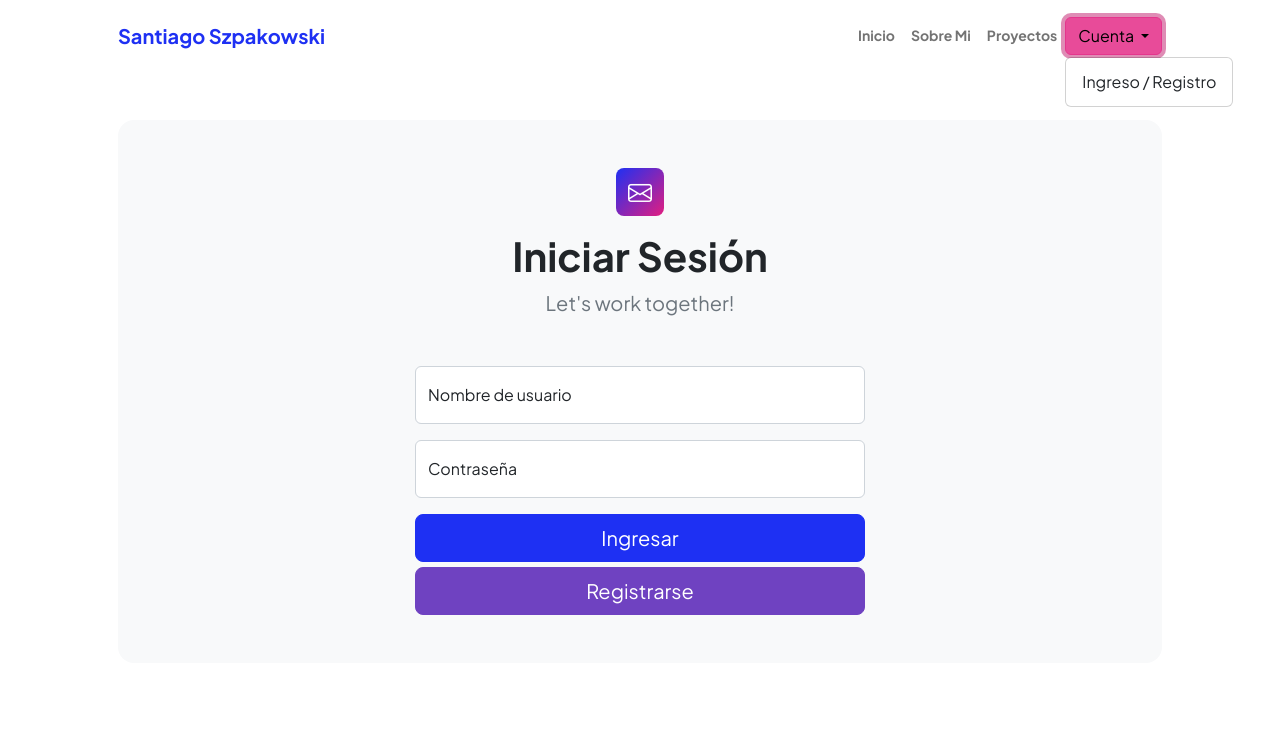
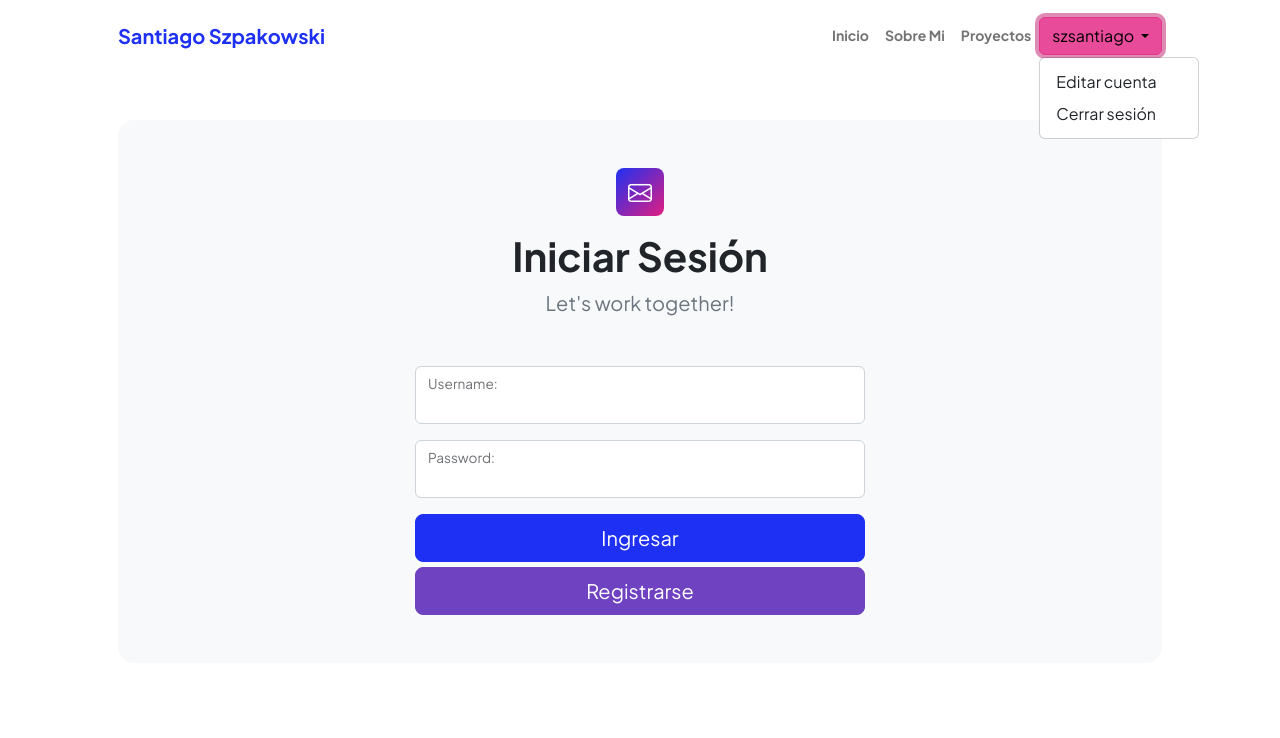
Before and after one commit to SantiagoSzpakowski/EntregaFinal-Python, a Django app: page /usuarios/usuarios/ in a window 1280 px wide, after a click that opens the changed part. Shown: the top 738 px of the page. Run offline with Django 4.2, Linux system fonts and the light colour scheme; a user stored in the database is signed in; some libraries are stand-ins or nearby versions.

Commit message:
Login y logout

```diff
--- a/AppPrincipal/templates/appprincipal/index.html
+++ b/AppPrincipal/templates/appprincipal/index.html
@@ -33,14 +33,14 @@
                             <li class="nav-item"><a class="nav-link" href="{%url 'proyectos'%}">Proyectos</a></li>
 
                             {# DROPDOWN PARA LA CUENTA DE USUARIO #}
-                            {% if not request.user.is_authenticated %}
+                            {% if request.user.is_authenticated %}
                             <div class="dropdown">
                                 <button class="btn btn-secondary dropdown-toggle" type="button" id="dropdownMenuButton1" data-bs-toggle="dropdown" aria-expanded="false">
                                     {{ request.user.username }}
                                 </button>
                                 <ul class="dropdown-menu" aria-labelledby="dropdownMenuButton1">
                                     <li><a class="dropdown-item" href="">Editar cuenta</a></li>
-                                    <li><a class="dropdown-item" href="">Cerrar sesión</a></li>
+                                    <li><a class="dropdown-item" href="{%url 'logout'%}">Cerrar sesión</a></li>
                                 </ul>
                             </div>
 
--- a/Users/templates/users/usuarios.html
+++ b/Users/templates/users/usuarios.html
@@ -1,5 +1,6 @@
 {% extends "appprincipal/index.html" %}
 {% load static %}
+{% load form_filters %}
 
 <!DOCTYPE html>
 <html lang="en">
@@ -23,18 +24,19 @@
                         </div>
                         <div class="row gx-5 justify-content-center">
                             <div class="col-lg-8 col-xl-6">
-                                <form id="contactForm" data-sb-form-api-token="API_TOKEN">
-                                    <!-- Name input-->
+                                <form id="contactForm" data-sb-form-api-token="API_TOKEN" method="POST" action="{% url 'usuarios' %}">
+                                    {% csrf_token %}
+                                    <!-- Username input-->
                                     <div class="form-floating mb-3">
-                                        <input class="form-control" id="name" type="text" placeholder="Enter your name..." data-sb-validations="required" />
-                                        <label for="name">Nombre de usuario</label>
-                                        <div class="invalid-feedback" data-sb-feedback="name:required">A name is required.</div>
+                                        {{ form.username|add_class:"form-control" }}
+                                        {{ form.username.label_tag }}
+                                        {{ form.username.errors }}
                                     </div>
-                                    <!-- Pass input-->
+                                    <!-- Password input-->
                                     <div class="form-floating mb-3">
-                                        <input class="form-control" id="name" type="password" placeholder="Enter your password..." data-sb-validations="required" />
-                                        <label for="name">Contraseña</label>
-                                        <div class="invalid-feedback" data-sb-feedback="name:required">A name is required.</div>
+                                        {{ form.password|add_class:"form-control" }}
+                                        {{ form.password.label_tag }}
+                                        {{ form.password.errors }}
                                     </div>
                                     <!-- Submit success message-->
                                     <!---->
--- a/Users/urls.py
+++ b/Users/urls.py
@@ -1,8 +1,10 @@
 from Users import views
 from django.urls import path
+from django.contrib.auth.views import LogoutView
 
 urlpatterns = [
-    path('usuarios/', views.usuarios, name='usuarios'),
+    path('usuarios/', views.loginUsuario, name='usuarios'),
     path('registro/', views.registroUsuario, name='registro'),
+    path('logout/', LogoutView.as_view(next_page='inicio'), name="logout"),
 
 ]
--- a/Users/views.py
+++ b/Users/views.py
@@ -6,14 +6,10 @@ from Users.forms import UserRegisterForm
 # Create your views here.
 
 
-def usuarios(req):
-    return render(req,'users/usuarios.html')
-
 def registroUsuario(req):
     msg_register = ""
     if req.method == 'POST':
         form = UserRegisterForm(req.POST)
-        print(f"Request method: {form}")
         if form.is_valid():
             user = form.save()
             login(req, user)
@@ -23,46 +19,26 @@ def registroUsuario(req):
             msg_register += f" | {form.errors}"
 
     form = UserRegisterForm()
-    return render(req,"users/registro.html" ,  {"form":form})
+    return render(req,"users/registro.html" ,  {"form":form, "msg_register": msg_register})
 
 
 
 # Create your views here.
-def login_request(request):
+def loginUsuario(req):
     msg_login = ""
-    if request.method == 'POST':
-        form = AuthenticationForm(request, data=request.POST)
+    if req.method == 'POST':
+        form = AuthenticationForm(req, data=req.POST)
 
         if form.is_valid():
-
             usuario = form.cleaned_data.get('username')
-            contrasenia = form.cleaned_data.get('password')
-
-            user = authenticate(username= usuario, password=contrasenia)
+            clave = form.cleaned_data.get('password')
+            user = authenticate(username= usuario, password=clave)
 
             if user is not None:
-                login(request, user)
-                return render(request, "AppCoder/index.html")
+                login(req, user)
+                return redirect("inicio")
 
         msg_login = "Usuario o contraseña incorrectos"
 
     form = AuthenticationForm()
-    return render(request, "users/login.html", {"form": form, "msg_login": msg_login})
-
-# Vista de registro
-#def register(request):
-    msg_register = ""
-    if request.method == 'POST':
-
-        form = UserRegisterForm(request.POST)
-        if form.is_valid():
-            # Si los datos ingresados en el form son válidos, con form.save()
-            # creamos un nuevo user usando esos datos
-            form.save()
-            return render(request,"AppCoder/index.html")
-        else:
-            msg_register = "Error en los datos ingresados"
-            msg_register += f" | {form.errors}"
-
-    form = UserRegisterForm()
-    return render(request,"users/registro.html" ,  {"form":form, "msg_register": msg_register})
+    return render(req, "users/usuarios.html", {"form": form, "msg_login": msg_login})
```
Also changed, not shown: Users/templates/users/registro.html (+2 -7 lines), db.sqlite3.
